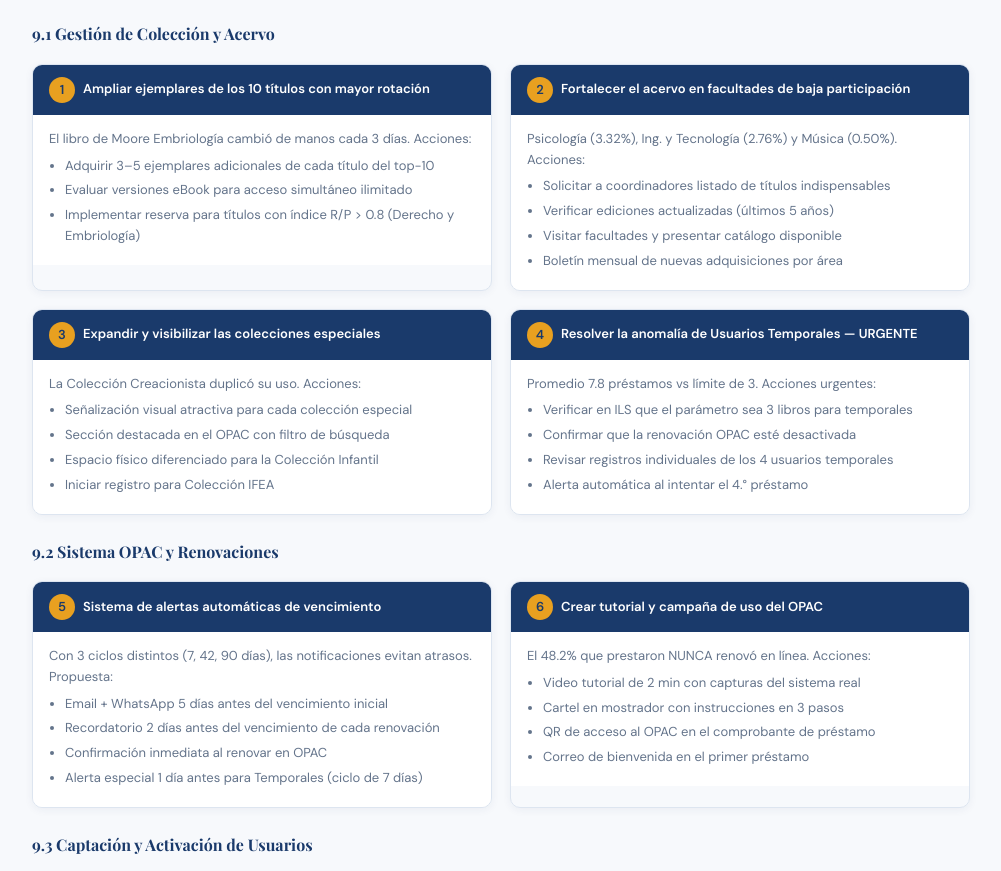
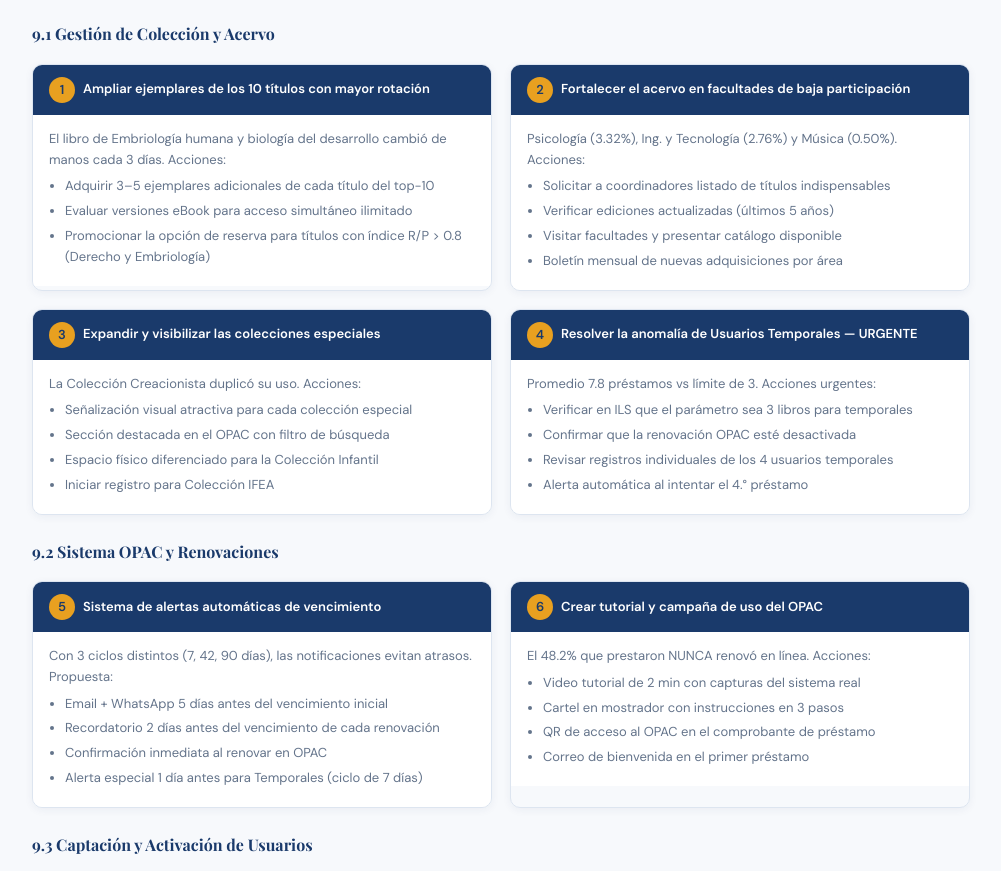
Before and after one commit to Biblioteca-UM/informe-semestre-B-2025, a plain HTML site: page index.html in a window 1280 px wide. Shown: the part 9611-10482 px from the top of the page, without its empty margins (254-1255 px from the left). Drawn offline with nearby package versions, Linux system fonts and the light colour scheme.

Commit message:
Update index.html

```diff
--- a/index.html
+++ b/index.html
@@ -362,7 +362,7 @@ tfoot td:first-child{text-align:left}
   <p>Con base en el análisis detallado y los criterios institucionales de préstamo, se presentan <strong>11 sugerencias estratégicas</strong> organizadas por área de impacto.</p>
   <h3>9.1 Gestión de Colección y Acervo</h3>
   <div class="sg">
-    <div class="sug"><div class="sug-h"><div class="sug-n">1</div><div class="sug-t">Ampliar ejemplares de los 10 títulos con mayor rotación</div></div><div class="sug-b">El libro de Moore Embriología cambió de manos cada 3 días. Acciones:<ul><li>Adquirir 3–5 ejemplares adicionales de cada título del top-10</li><li>Evaluar versiones eBook para acceso simultáneo ilimitado</li><li>Implementar reserva para títulos con índice R/P &gt; 0.8 (Derecho y Embriología)</li></ul></div></div>
+    <div class="sug"><div class="sug-h"><div class="sug-n">1</div><div class="sug-t">Ampliar ejemplares de los 10 títulos con mayor rotación</div></div><div class="sug-b">El libro de Embriología humana y biología del desarrollo cambió de manos cada 3 días. Acciones:<ul><li>Adquirir 3–5 ejemplares adicionales de cada título del top-10</li><li>Evaluar versiones eBook para acceso simultáneo ilimitado</li><li>Promocionar la opción de reserva para títulos con índice R/P &gt; 0.8 (Derecho y Embriología)</li></ul></div></div>
     <div class="sug"><div class="sug-h"><div class="sug-n">2</div><div class="sug-t">Fortalecer el acervo en facultades de baja participación</div></div><div class="sug-b">Psicología (3.32%), Ing. y Tecnología (2.76%) y Música (0.50%). Acciones:<ul><li>Solicitar a coordinadores listado de títulos indispensables</li><li>Verificar ediciones actualizadas (últimos 5 años)</li><li>Visitar facultades y presentar catálogo disponible</li><li>Boletín mensual de nuevas adquisiciones por área</li></ul></div></div>
     <div class="sug"><div class="sug-h"><div class="sug-n">3</div><div class="sug-t">Expandir y visibilizar las colecciones especiales</div></div><div class="sug-b">La Colección Creacionista duplicó su uso. Acciones:<ul><li>Señalización visual atractiva para cada colección especial</li><li>Sección destacada en el OPAC con filtro de búsqueda</li><li>Espacio físico diferenciado para la Colección Infantil</li><li>Iniciar registro para Colección IFEA</li></ul></div></div>
     <div class="sug"><div class="sug-h"><div class="sug-n">4</div><div class="sug-t">Resolver la anomalía de Usuarios Temporales — URGENTE</div></div><div class="sug-b">Promedio 7.8 préstamos vs límite de 3. Acciones urgentes:<ul><li>Verificar en ILS que el parámetro sea 3 libros para temporales</li><li>Confirmar que la renovación OPAC esté desactivada</li><li>Revisar registros individuales de los 4 usuarios temporales</li><li>Alerta automática al intentar el 4.° préstamo</li></ul></div></div>
```
